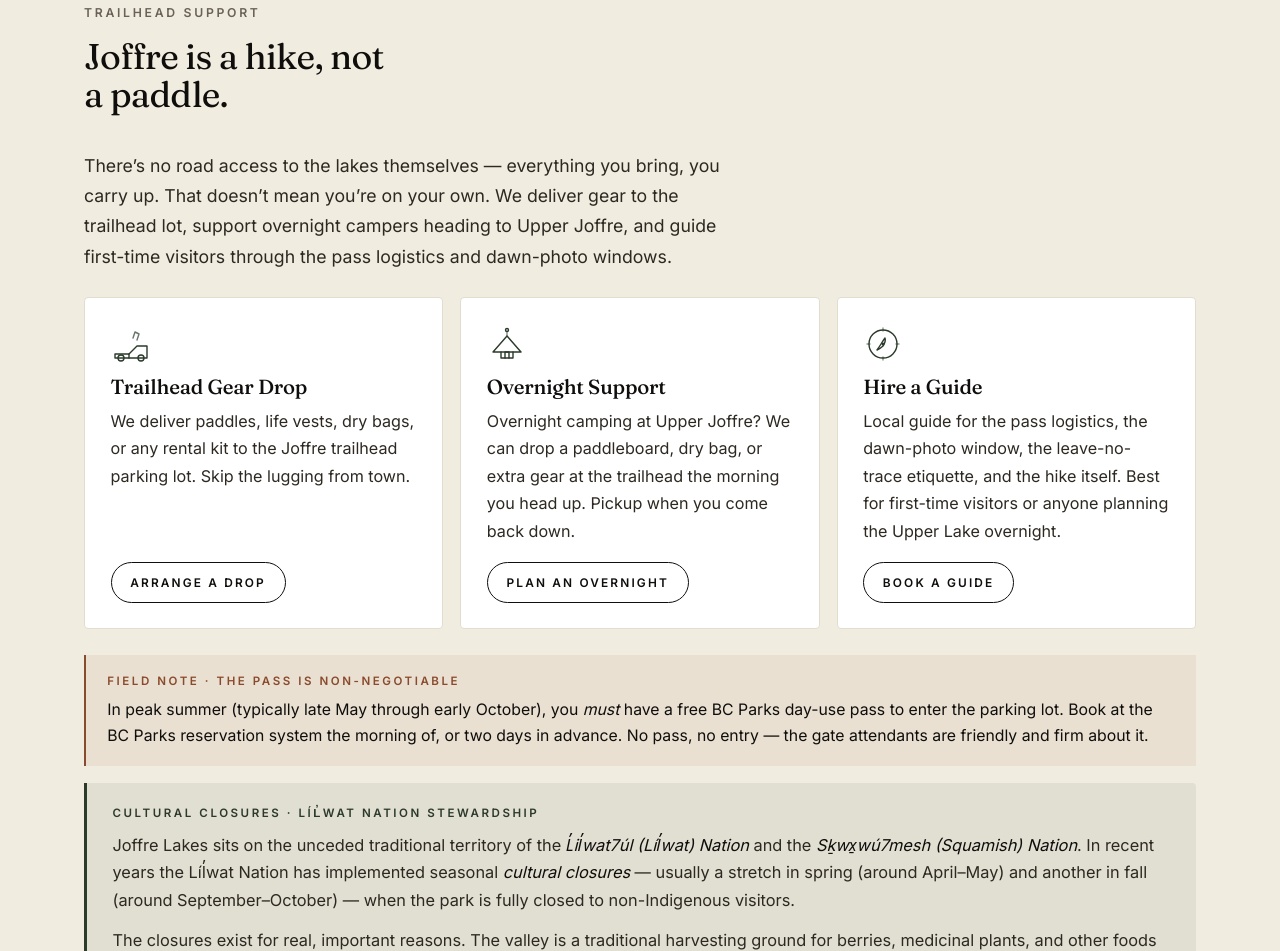
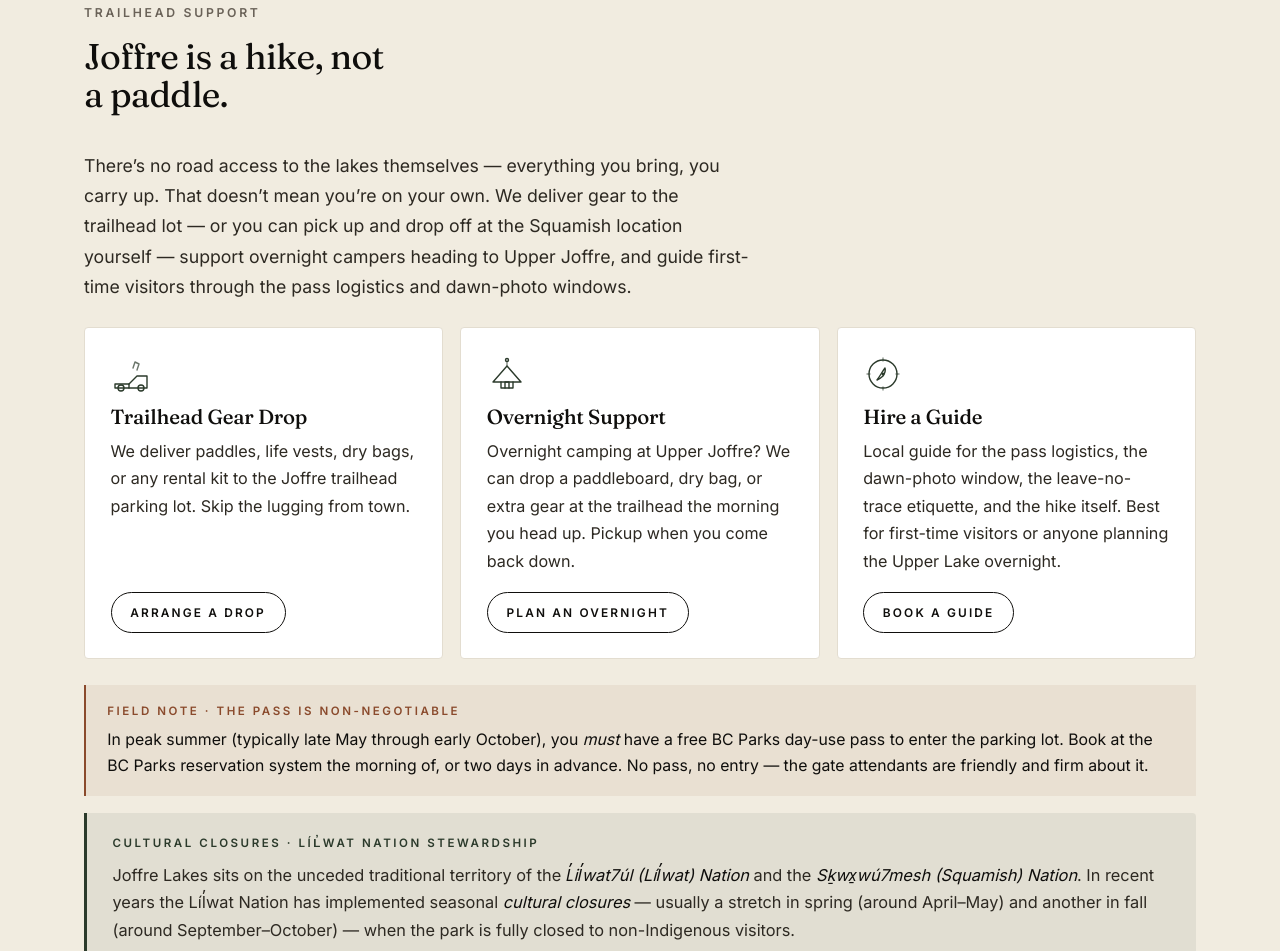
Before and after one commit to ForwardRentals/joffre-lake, a plain HTML site: page index.html in a window 1280 px wide. Shown: the part 2152-3103 px from the top of the page. Drawn offline with Linux system fonts and the light colour scheme.

Commit message:
Mention pickup & dropoff option and Squamish Water Taxi alongside delivery
Co-Authored-By: Claude Fable 5 <noreply@anthropic.com>

```diff
--- a/index.html
+++ b/index.html
@@ -816,7 +816,7 @@
       <span class="section-eyebrow">Trailhead Support</span>
       <h2>Joffre is a hike, not a paddle.</h2>
     </div>
-    <p style="max-width:60ch;color:var(--ink-soft);">There&rsquo;s no road access to the lakes themselves &mdash; everything you bring, you carry up. That doesn&rsquo;t mean you&rsquo;re on your own. We deliver gear to the trailhead lot, support overnight campers heading to Upper Joffre, and guide first-time visitors through the pass logistics and dawn-photo windows.</p>
+    <p style="max-width:60ch;color:var(--ink-soft);">There&rsquo;s no road access to the lakes themselves &mdash; everything you bring, you carry up. That doesn&rsquo;t mean you&rsquo;re on your own. We deliver gear to the trailhead lot &mdash; or you can pick up and drop off at the Squamish location yourself &mdash; support overnight campers heading to Upper Joffre, and guide first-time visitors through the pass logistics and dawn-photo windows.</p>
 
     <div class="water-cards">
       <div class="water-card">
```
